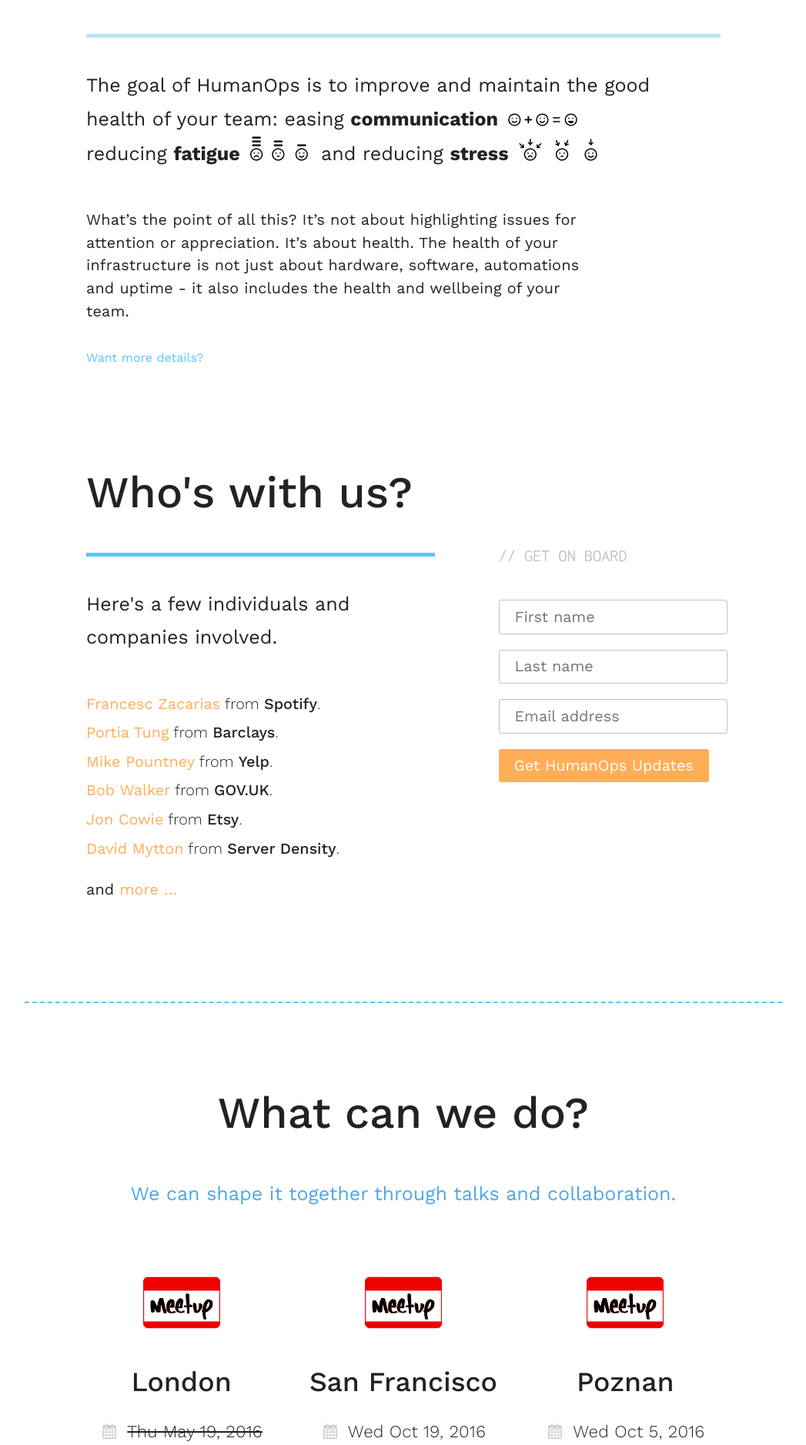
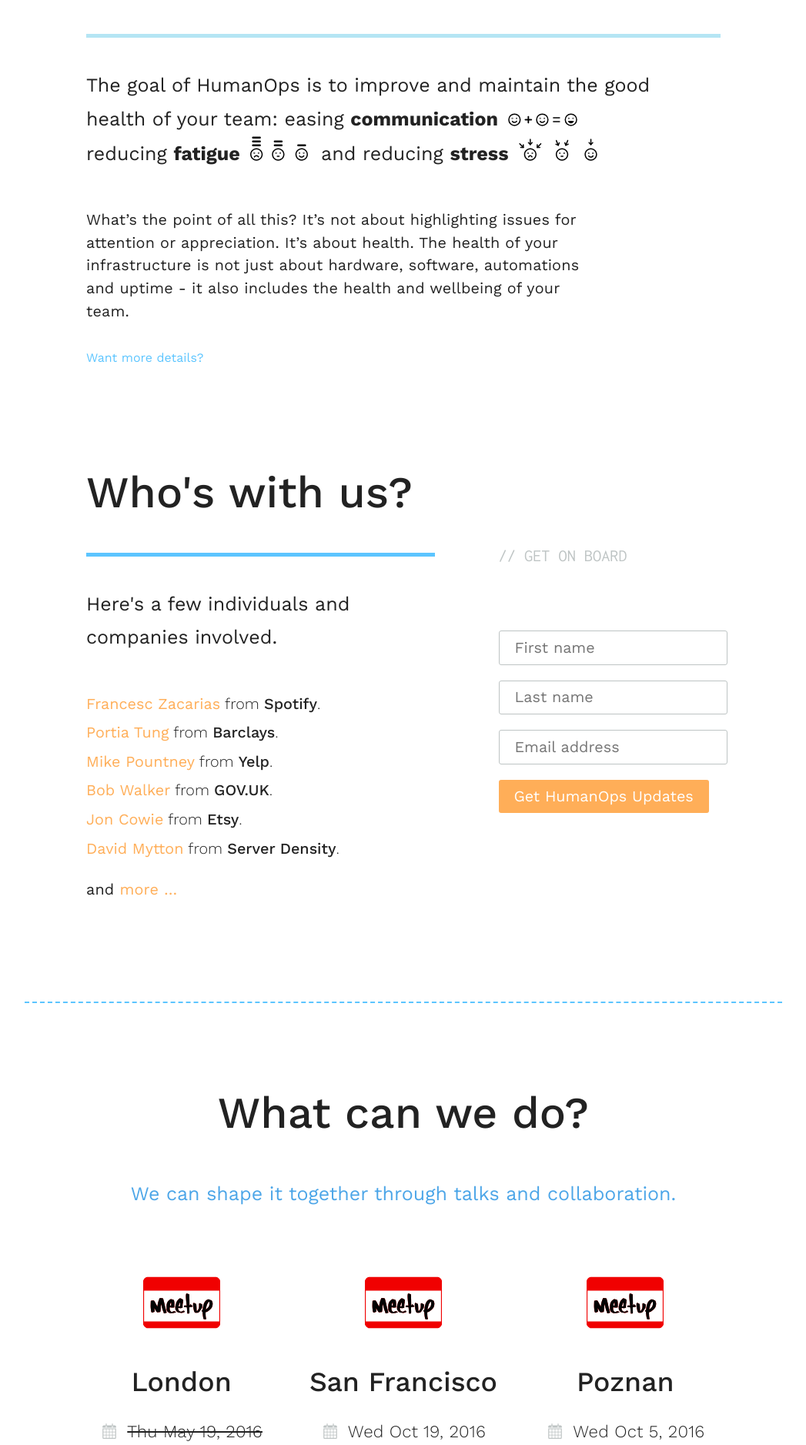
Before and after one commit to HumanOps/site, a Jekyll site: the page built from index.html, in a window 1280 px wide. Shown: the part 1322-3199 px from the top of the page at 77% size, without its empty margins (116-1163 px from the left). Built offline with Jekyll 4.4.1, drawn with Linux system fonts in a browser that asks for light colours; a script that is not in the unit is left out.

Commit message:
Bump form down

```diff
--- a/_sass/_base.scss
+++ b/_sass/_base.scss
@@ -321,7 +321,7 @@
         font-family: $secondary-font-family;
         color: $grey;
         font-size: $ms2;
-        padding-bottom: $spacing-unit * 2;
+        padding-bottom: $spacing-unit * 4;
     }
 
     input,
```
